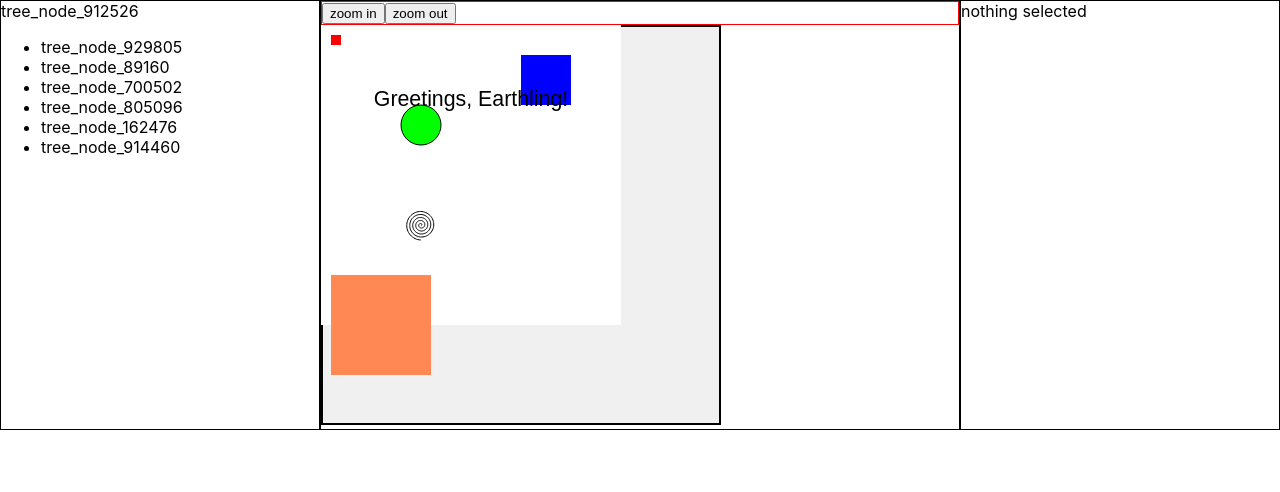
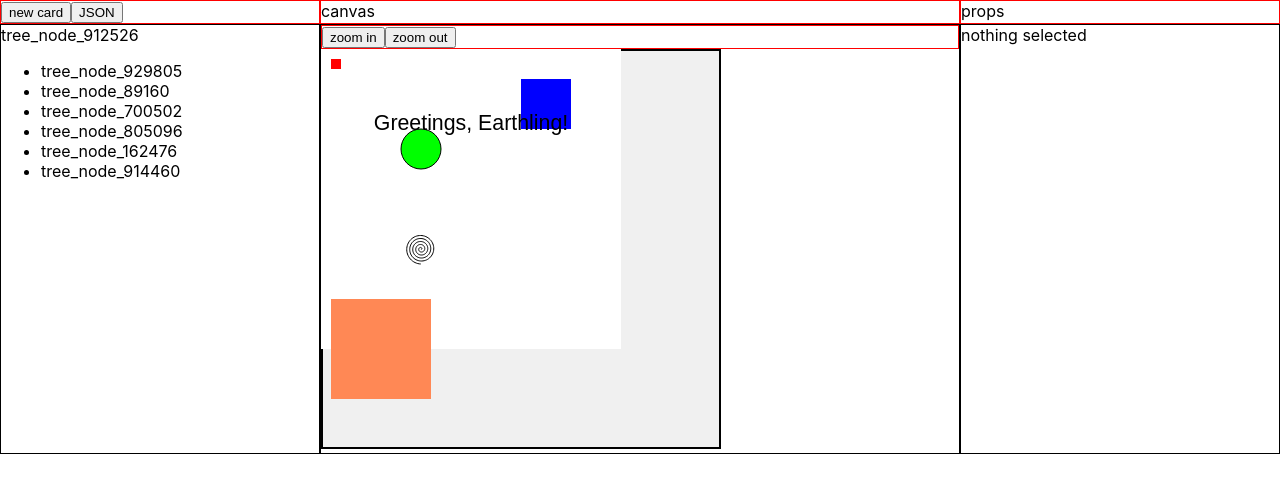
Before and after one commit to joshmarinacci/vized2, a React (Create React App) app: page / in a window 1280 px wide. Shown: the top 492 px of the page. Built offline with nearby package versions, Linux system fonts and the light colour scheme.

Commit message:
add toolbars add button to create a new empty doc add button to export to json make json exporter work again

```diff
--- a/src/App.css
+++ b/src/App.css
@@ -3,6 +3,9 @@
     grid-template-columns: 1fr 2fr 1fr;
 }
 
+.toolbar {
+    grid-row: 1;
+}
 .panel {
     border: 1px solid black;
     border-radius: 0rem;
--- a/src/App.tsx
+++ b/src/App.tsx
@@ -23,6 +23,7 @@ import {
 import {CirclePowerup, CircleShape, CircleShapeObject, MovableCircleObject} from "./circle_powerup";
 import {MovableTextObject, TextPowerup, TextShapeObject} from "./text_powerup";
 import {MovableSpiralObject, SpiralPowerup, SpiralShapeObject} from "./spiral";
+import {export_JSON} from "./exporters/json";
 
 function IDEGrid(props:{title:string, children:any[]}) {
   return <div className={'ide-grid'}>
@@ -90,6 +91,16 @@ export function make_default_tree() {
         spiral.components.push(new MovableSpiralObject(spiral))
         add_child_to_parent(spiral,root)
     }
+
+    return root
+}
+
+function make_greeting_card_tree():TreeNode {
+    let root:TreeNode = new TreeNodeImpl()
+    root.components.push(new BoundedShapeObject(new Rect(0,0,300,300)))
+    root.components.push(new RectShapeObject())
+    root.components.push(new FilledShapeObject('white'))
+
 
     return root
 }
@@ -232,12 +243,29 @@ function PropSheet(props: { root: TreeNode, state: GlobalState }) {
     </div>
 }
 
+function Toolbar(props:{children:any}) {
+    return <div className={'toolbar'}>{props.children}</div>
+}
+
+
 function App() {
-    let root = make_default_tree()
+    const [root, set_root] = useState(()=> make_default_tree())
     let state = setup_state(root)
+    let new_greeting_card = () => set_root(make_greeting_card_tree())
+    let export_json = () => export_JSON(root,state);
     return (
         <div className="App">
             <IDEGrid title={"foo"}>
+                <Toolbar>
+                    <button onClick={new_greeting_card}>new card</button>
+                    <button onClick={export_json}>JSON</button>
+                </Toolbar>
+                <Toolbar>
+                    <label>canvas</label>
+                </Toolbar>
+                <Toolbar>
+                    <label>props</label>
+                </Toolbar>
                 <TreeView root={root}/>
                 <CanvasView root={root} state={state}/>
                 <PropSheet root={root} state={state}/>
--- a/src/canvas.tsx
+++ b/src/canvas.tsx
@@ -144,7 +144,7 @@ export function CanvasView(props:{root:TreeNode, state:GlobalState}) {
             let ctx = can.getContext('2d') as CanvasRenderingContext2D
             refresh(ctx,zoom_level, can.width, can.height)
         }
-    },[canvas,pan_offset, zoom_level])
+    },[canvas,pan_offset, zoom_level, props.root])
 
     useEffect(()=>{
         let op = () => {
--- a/src/circle_powerup.ts
+++ b/src/circle_powerup.ts
@@ -13,7 +13,7 @@ import {
     // SVGExporter,
     TreeNode
 } from "./common";
-// import {JSONExporter} from "./exporters/json.js";
+import {JSONExporter} from "./exporters/json";
 // import {cssToPdfColor} from "./exporters/pdf.js";
 
 const CircleShapeName = "CircleShapeName"
@@ -215,37 +215,41 @@ export class CirclePowerup implements Powerup {
         state.renderers.push(new CircleRendererSystem())
         // state.svgexporters.push(new CircleSVGExporter())
         // state.pdfexporters.push(new CirclePDFExporter())
-        // state.jsonexporters.push(new CircleShapeJSONExporter())
+        state.jsonexporters.push(new CircleShapeJSONExporter())
     }
 
 }
 
-// export class CircleShapeJSONExporter implements JSONExporter {
-//     name: string;
-//
-//     toJSON(component: Component, node:TreeNode): any {
-//         if(component.name === MovableName) return {name:component.name, empty:true, powerup:'circle'}
-//         let circle = component as CircleShape
-//         return {
-//             name:circle.name,
-//             position:circle.get_position(),
-//             radius:circle.get_radius(),
-//         }
-//     }
-//
-//     fromJSON(obj: any, node:TreeNode): Component {
-//         if(obj.name === MovableName) return new MovableCircleObject(node)
-//         if(obj.name === CircleShapeName) return new CircleShapeObject((new Point(0,0)).from_object(obj.position),obj.radius)
-//     }
-//
-//     canHandleFromJSON(obj: any, node: TreeNode): boolean {
-//         if(obj.name === MovableName && obj.powerup === 'circle') return true
-//         return obj.name === CircleShapeName
-//     }
-//
-//     canHandleToJSON(comp: any, node: TreeNode): boolean {
-//         if(comp.name === MovableName && node.has_component(CircleShapeName)) return true
-//         return comp.name === CircleShapeName
-//     }
-//
-// }
+export class CircleShapeJSONExporter implements JSONExporter {
+    name: string;
+    constructor() {
+        this.name = "CircleShapeJSONExporter"
+    }
+
+    toJSON(component: Component, node:TreeNode): any {
+        if(component.name === MovableName) return {name:component.name, empty:true, powerup:'circle'}
+        let circle = component as CircleShape
+        return {
+            name:circle.name,
+            position:circle.get_position(),
+            radius:circle.get_radius(),
+        }
+    }
+
+    fromJSON(obj: any, node:TreeNode): Component {
+        if(obj.name === MovableName) return new MovableCircleObject(node)
+        if(obj.name === CircleShapeName) return new CircleShapeObject((new Point(0,0)).from_object(obj.position),obj.radius)
+        throw new Error(`cannot export json for ${obj.name}`)
+    }
+
+    canHandleFromJSON(obj: any, node: TreeNode): boolean {
+        if(obj.name === MovableName && obj.powerup === 'circle') return true
+        return obj.name === CircleShapeName
+    }
+
+    canHandleToJSON(comp: any, node: TreeNode): boolean {
+        if(comp.name === MovableName && node.has_component(CircleShapeName)) return true
+        return comp.name === CircleShapeName
+    }
+
+}
--- a/src/common.ts
+++ b/src/common.ts
@@ -1,8 +1,11 @@
+import {JSONExporter} from "./exporters/json";
+
 export type Callback = (arg:any) => void
 export type EVENT_TYPES = "refresh" | "selection-change" | "prop-change" | "object-changed"
 
 export class GlobalState {
     renderers: RenderingSystem[]
+    jsonexporters:JSONExporter[]
     powerups: Powerup[]
     pickers: PickingSystem[]
     active_handles: Handle[]
@@ -13,6 +16,7 @@ export class GlobalState {
 
     constructor() {
         this.renderers = []
+        this.jsonexporters = []
         this.powerups = []
         this.pickers = []
         this.active_handles = []
@@ -324,15 +328,15 @@ export interface MouseGestureDelegate {
 //
 // }
 //
-// export function forceDownloadBlob(title, blob) {
-//     // console.log("forcing download of",title)
-//     const a = document.createElement('a')
-//     a.href = URL.createObjectURL(blob)
-//     a.download = title
-//     document.body.appendChild(a)
-//     a.click()
-//     document.body.removeChild(a)
-// }
+export function forceDownloadBlob(title:string, blob:Blob) {
+    console.log("forcing download of",title)
+    const a = document.createElement('a')
+    a.href = URL.createObjectURL(blob)
+    a.download = title
+    document.body.appendChild(a)
+    a.click()
+    document.body.removeChild(a)
+}
 
 export interface PDFExporter extends System {
     canExport(node:TreeNode):boolean
--- /dev/null
+++ b/src/exporters/json.ts
@@ -0,0 +1,99 @@
+import {
+    Component,
+    FilledShape,
+    FilledShapeName,
+    FilledShapeObject,
+    forceDownloadBlob,
+    TreeNode,
+    TreeNodeImpl,
+    GlobalState
+} from "../common";
+
+export interface JSONExporter extends Component {
+    canHandleToJSON(comp:any, node:TreeNode):boolean
+    canHandleFromJSON(obj:any, node:TreeNode):boolean
+    toJSON(component:Component,node:TreeNode):any
+    fromJSON(obj:any,node:TreeNode):Component
+}
+
+export function treenode_to_POJO(root: TreeNode, state: GlobalState):any {
+    let obj:any = {}
+    Object.keys(root).forEach(key => {
+        if (key === 'parent') return
+        if (key === 'children') {
+            obj[key] = root.children.map(ch => treenode_to_POJO(ch, state))
+            return
+        }
+        if(key === 'components') {
+            obj[key] = root.components.map(comp => {
+                let exp = state.jsonexporters.find(exp => exp.canHandleToJSON(comp,root))
+                // if(!exp) throw new Error(`cannot export component ${comp.name}`)
+                if(!exp) console.warn(`cannot export component ${comp.name}`)
+                if(exp) return exp.toJSON(comp,root)
+                return {missing:true, name:comp.name}
+            }).filter(o => o !== null)
+            return
+        }
+
+        // @ts-ignore
+        obj[key] = root[key]
+    })
+    return obj
+}
+
+export function POJO_to_treenode(obj: any, state: GlobalState):TreeNode {
+    console.log("obj is",obj)
+    let node = new TreeNodeImpl()
+    node.id = obj.id
+    node.children = obj.children.map((ch:any) => {
+        return POJO_to_treenode(ch,state)
+    })
+    node.components = obj.components.map((comp:any) => {
+        console.log("comp is",comp)
+        let exp = state.jsonexporters.find(exp => exp.canHandleFromJSON(comp,node))
+        if(exp) return exp.fromJSON(comp,node)
+        console.warn(`cannot import component ${comp.name}`)
+    })
+    return node
+}
+
+
+
+export function export_JSON(root: TreeNode, state:GlobalState) {
+    console.log("exporting to JSON", root)
+    let obj = treenode_to_POJO(root,state)
+    console.log("obj is", obj)
+    let str = JSON.stringify(obj, null, '  ')
+    console.log(str)
+    forceDownloadBlob('demo.json', new Blob([str]))
+}
+
+
+export class FilledShapeJSONExporter implements JSONExporter {
+    name: string;
+    constructor() {
+        this.name = 'FilledShapeJSONExporter'
+    }
+
+
+    toJSON(component: Component): any {
+        let filled = component as FilledShape
+        return {
+            name:filled.name,
+            color:filled.get_color()
+        }
+    }
+
+    fromJSON(obj: any): Component {
+        return new FilledShapeObject(obj.color)
+    }
+
+    canHandleFromJSON(obj: any, node: TreeNode): boolean {
+        return obj.name === FilledShapeName
+    }
+
+    canHandleToJSON(comp: any, node: TreeNode): boolean {
+        return comp.name === FilledShapeName
+    }
+
+}
--- a/src/rect_powerup.ts
+++ b/src/rect_powerup.ts
@@ -20,6 +20,7 @@ import {
     MovableBoundedShape,
     ResizableRectObject
 } from "./bounded_shape";
+import {JSONExporter} from "./exporters/json";
 
 const RectShapeName = "RectShape"
 interface RectShape extends Component {
@@ -109,56 +110,61 @@ export class RectRendererSystem implements RenderingSystem {
 //
 // }
 
-// export class RectJsonExporter implements JSONExporter {
-//     name: string;
-//
-//     toJSON(component: Component, node:TreeNode): any {
-//         if(component.name === ResizableName) return {name:component.name, empty:true, powerup:'rect'}
-//         if(component.name === MovableName) return {name:component.name, empty:true, powerup:'rect'}
-//         if(component.name === RectShapeName) return {name:component.name, empty:true, powerup:'rect'}
-//         if(component.name === BoundedShapeName) {
-//             let bd: BoundedShape = <BoundedShape>component
-//             let rect = bd.get_bounds()
-//             return {
-//                 name: BoundedShapeName,
-//                 x: rect.x,
-//                 y: rect.y,
-//                 width: rect.w,
-//                 height: rect.h,
-//                 powerup: 'rect',
-//             }
-//         }
-//     }
-//
-//     fromJSON(obj: any, node:TreeNode): Component {
-//         if(obj.name === RectShapeName) return new RectShapeObject()
-//         if(obj.name === ResizableName) return new ResizableRectObject(node)
-//         if(obj.name === MovableName) return new MovableBoundedShape(node)
-//         if(obj.name === BoundedShapeName) return new BoundedShapeObject(new Rect(obj.x,obj.y,obj.width,obj.height))
-//     }
-//
-//     canHandleFromJSON(obj: any, node: TreeNode): boolean {
-//         if(obj.name === RectShapeName && obj.powerup === 'rect') return true
-//         if(obj.name === ResizableName && obj.powerup==='rect') return true
-//         if(obj.name === MovableName && obj.powerup==='rect') return true
-//         if(obj.name === BoundedShapeName && obj.powerup === 'rect') return true
-//     }
-//
-//     canHandleToJSON(comp: any, node: TreeNode): boolean {
-//         if(comp.name === BoundedShapeName) return true
-//         if(comp.name === RectShapeName) return true
-//         if(comp.name === ResizableName && node.has_component(RectShapeName)) return true
-//         if(comp.name === MovableName && node.has_component(RectShapeName)) return true
-//         return false;
-//     }
-//
-// }
+export class RectJsonExporter implements JSONExporter {
+    name: string;
+    constructor() {
+        this.name = 'RectJSONExporter'
+    }
+
+    toJSON(component: Component, node:TreeNode): any {
+        if(component.name === ResizableName) return {name:component.name, empty:true, powerup:'rect'}
+        if(component.name === MovableName) return {name:component.name, empty:true, powerup:'rect'}
+        if(component.name === RectShapeName) return {name:component.name, empty:true, powerup:'rect'}
+        if(component.name === BoundedShapeName) {
+            let bd: BoundedShape = <BoundedShape>component
+            let rect = bd.get_bounds()
+            return {
+                name: BoundedShapeName,
+                x: rect.x,
+                y: rect.y,
+                width: rect.w,
+                height: rect.h,
+                powerup: 'rect',
+            }
+        }
+    }
+
+    fromJSON(obj: any, node:TreeNode): Component {
+        if(obj.name === RectShapeName) return new RectShapeObject()
+        if(obj.name === ResizableName) return new ResizableRectObject(node)
+        if(obj.name === MovableName) return new MovableBoundedShape(node)
+        if(obj.name === BoundedShapeName) return new BoundedShapeObject(new Rect(obj.x,obj.y,obj.width,obj.height))
+        throw new Error(`cannot export json for ${obj.name}`)
+    }
+
+    canHandleFromJSON(obj: any, node: TreeNode): boolean {
+        if(obj.name === RectShapeName && obj.powerup === 'rect') return true
+        if(obj.name === ResizableName && obj.powerup==='rect') return true
+        if(obj.name === MovableName && obj.powerup==='rect') return true
+        if(obj.name === BoundedShapeName && obj.powerup === 'rect') return true
+        return false
+    }
+
+    canHandleToJSON(comp: any, node: TreeNode): boolean {
+        if(comp.name === BoundedShapeName) return true
+        if(comp.name === RectShapeName) return true
+        if(comp.name === ResizableName && node.has_component(RectShapeName)) return true
+        if(comp.name === MovableName && node.has_component(RectShapeName)) return true
+        return false;
+    }
+
+}
 
 export class RectPowerup implements Powerup {
     init(state: GlobalState) {
         state.renderers.push(new RectRendererSystem())
         // state.svgexporters.push(new RectSVGExporter())
         // state.pdfexporters.push(new RectPDFExporter())
-        // state.jsonexporters.push(new RectJsonExporter())
+        state.jsonexporters.push(new RectJsonExporter())
     }
 }
```
